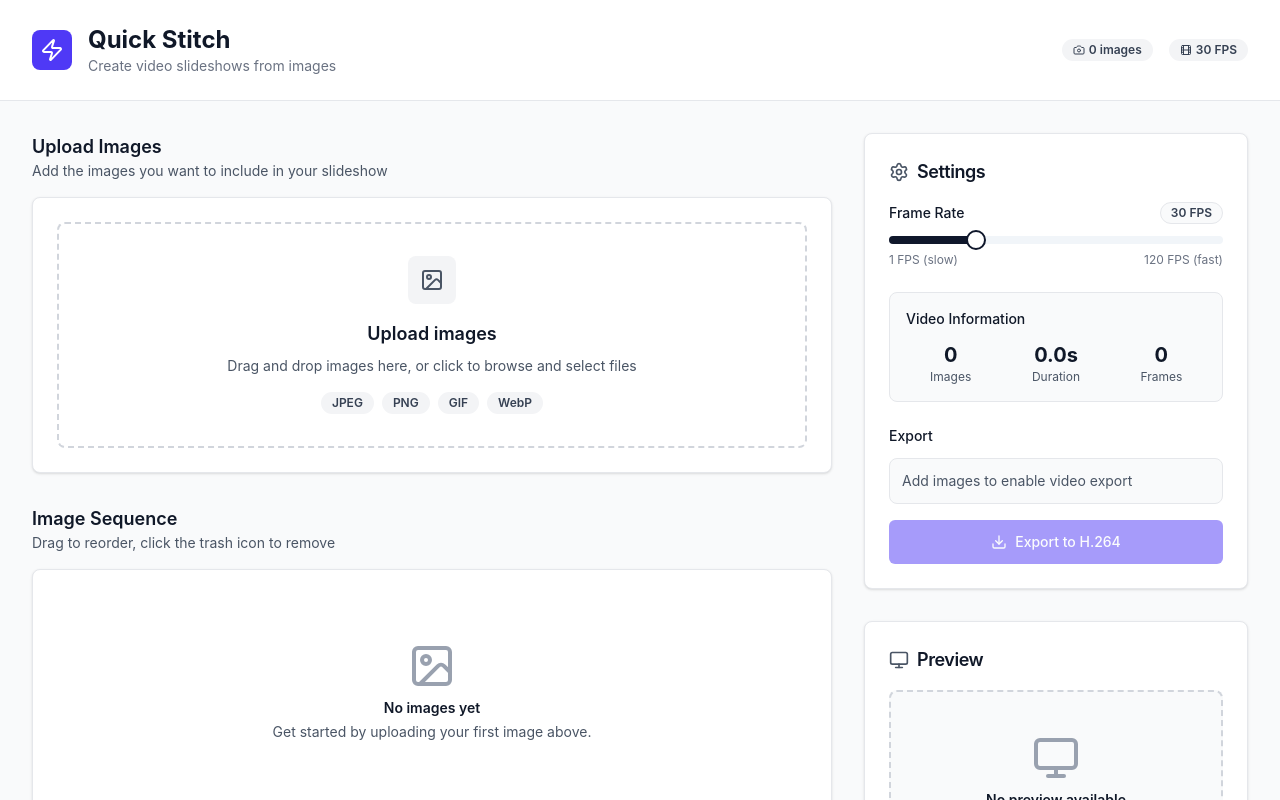
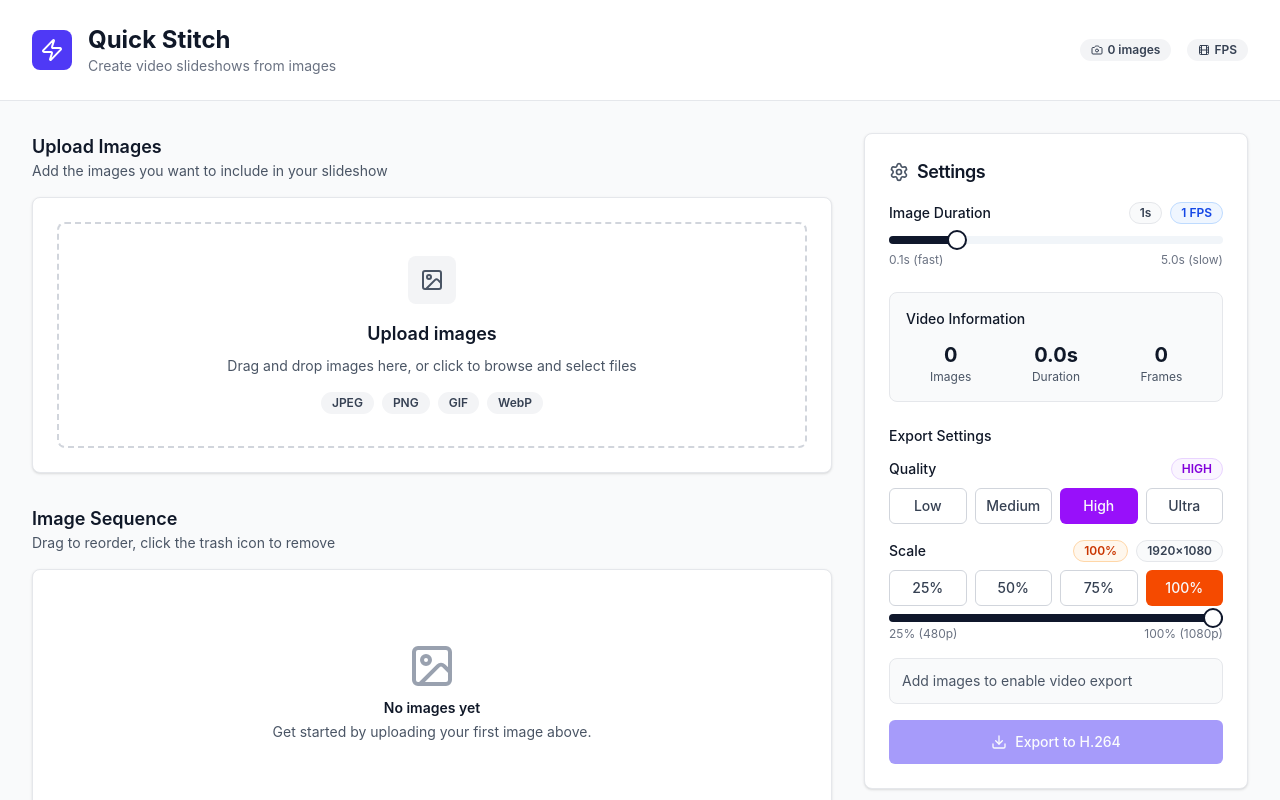
Before and after one commit to seblavoie/quick-sequence, a React (Vite) app: page / in a window 1280 px wide. Shown: the top 800 px of the page. Built offline with nearby package versions, Linux system fonts and the light colour scheme.

Commit message:
Added better export controls

```diff
--- a/src/components/Controls.tsx
+++ b/src/components/Controls.tsx
@@ -10,17 +10,22 @@ import { Slider } from "./ui/slider";
 
 export const Controls: React.FC = () => {
   const {
-    fps,
+    imageDuration,
     images,
+    exportSettings,
     isExporting,
     exportProgress,
     exportSuccess,
-    setFps,
+    setImageDuration,
+    setExportSettings,
     setIsExporting,
     setExportProgress,
     setExportSuccess,
     clearExportSuccess,
+    getFps,
   } = useImageStore();
+
+  const fps = getFps();
 
   const handleExport = async () => {
     if (images.length === 0) {
@@ -36,6 +41,8 @@ export const Controls: React.FC = () => {
       const result = await exportToH264({
         images,
         fps,
+        imageDuration,
+        exportSettings,
         onProgress: (progress) => {
           setExportProgress(progress);
         },
@@ -51,8 +58,8 @@ export const Controls: React.FC = () => {
     }
   };
 
-  const durationInSeconds = images.length > 0 ? images.length / fps : 0;
-  const totalFrames = Math.ceil(durationInSeconds * fps);
+  const totalDuration = images.length > 0 ? images.length * imageDuration : 0;
+  const totalFrames = Math.ceil(totalDuration * fps);
 
   return (
     <Card className="border-gray-200">
@@ -104,30 +111,38 @@ export const Controls: React.FC = () => {
           </div>
         )}
 
-        {/* FPS Control */}
+        {/* Image Duration Control */}
         <div>
           <div className="mb-3 flex items-center justify-between">
             <label className="text-sm font-medium text-gray-900">
-              Frame Rate
+              Image Duration
             </label>
+            <div className="flex items-center space-x-2">
               <Badge
                 variant="outline"
                 className="border-gray-200 bg-gray-50 text-gray-700"
               >
+                {imageDuration}s
+              </Badge>
+              <Badge
+                variant="outline"
+                className="border-blue-200 bg-blue-50 text-blue-700"
+              >
                 {fps} FPS
               </Badge>
             </div>
+          </div>
           <Slider
-            value={[fps]}
-            onValueChange={([value]) => setFps(value)}
-            min={1}
-            max={120}
-            step={1}
+            value={[imageDuration]}
+            onValueChange={([value]) => setImageDuration(value)}
+            min={0.1}
+            max={5.0}
+            step={0.1}
             className="w-full"
           />
           <div className="mt-2 flex justify-between text-xs text-gray-500">
-            <span>1 FPS (slow)</span>
-            <span>120 FPS (fast)</span>
+            <span>0.1s (fast)</span>
+            <span>5.0s (slow)</span>
           </div>
         </div>
 
@@ -145,7 +160,7 @@ export const Controls: React.FC = () => {
             </div>
             <div>
               <div className="text-xl font-bold text-gray-900">
-                {durationInSeconds.toFixed(1)}s
+                {totalDuration.toFixed(1)}s
               </div>
               <div className="text-xs text-gray-600">Duration</div>
             </div>
@@ -160,12 +175,107 @@ export const Controls: React.FC = () => {
 
         {/* Export Section */}
         <div>
-          <h4 className="mb-3 text-sm font-medium text-gray-900">Export</h4>
+          <h4 className="mb-3 text-sm font-medium text-gray-900">
+            Export Settings
+          </h4>
+
+          {/* Quality Control */}
+          <div className="mb-4">
+            <div className="mb-2 flex items-center justify-between">
+              <label className="text-sm font-medium text-gray-900">
+                Quality
+              </label>
+              <Badge
+                variant="outline"
+                className="border-purple-200 bg-purple-50 text-purple-700"
+              >
+                {exportSettings.quality.toUpperCase()}
+              </Badge>
+            </div>
+            <div className="grid grid-cols-4 gap-2">
+              {(["low", "medium", "high", "ultra"] as const).map((quality) => (
+                <Button
+                  key={quality}
+                  variant={
+                    exportSettings.quality === quality ? "default" : "outline"
+                  }
+                  size="sm"
+                  onClick={() => setExportSettings({ quality })}
+                  className={
+                    exportSettings.quality === quality
+                      ? "bg-purple-600 hover:bg-purple-700"
+                      : "border-gray-300 text-gray-700 hover:bg-gray-50"
+                  }
+                >
+                  {quality.charAt(0).toUpperCase() + quality.slice(1)}
+                </Button>
+              ))}
+            </div>
+          </div>
+
+          {/* Scale Control */}
+          <div className="mb-4">
+            <div className="mb-2 flex items-center justify-between">
+              <label className="text-sm font-medium text-gray-900">Scale</label>
+              <div className="flex items-center space-x-2">
+                <Badge
+                  variant="outline"
+                  className="border-orange-200 bg-orange-50 text-orange-700"
+                >
+                  {Math.round(exportSettings.scale * 100)}%
+                </Badge>
+                <Badge
+                  variant="outline"
+                  className="border-gray-200 bg-gray-50 text-gray-700"
+                >
+                  {Math.round(1920 * exportSettings.scale)}×
+                  {Math.round(1080 * exportSettings.scale)}
+                </Badge>
+              </div>
+            </div>
+            <div className="grid grid-cols-4 gap-2 mb-2">
+              {[0.25, 0.5, 0.75, 1.0].map((scale) => (
+                <Button
+                  key={scale}
+                  variant={
+                    exportSettings.scale === scale ? "default" : "outline"
+                  }
+                  size="sm"
+                  onClick={() => setExportSettings({ scale })}
+                  className={
+                    exportSettings.scale === scale
+                      ? "bg-orange-600 hover:bg-orange-700"
+                      : "border-gray-300 text-gray-700 hover:bg-gray-50"
+                  }
+                >
+                  {Math.round(scale * 100)}%
+                </Button>
+              ))}
+            </div>
+            <Slider
+              value={[exportSettings.scale]}
+              onValueChange={([value]) => setExportSettings({ scale: value })}
+              min={0.25}
+              max={1.0}
+              step={0.05}
+              className="w-full"
+            />
+            <div className="mt-1 flex justify-between text-xs text-gray-500">
+              <span>25% (480p)</span>
+              <span>100% (1080p)</span>
+            </div>
+          </div>
+
           {images.length > 0 ? (
             <div className="mb-4 rounded-lg border border-green-200 bg-green-50 p-3">
               <p className="text-sm text-green-800">
                 Ready to export {images.length} images as a{" "}
-                {durationInSeconds.toFixed(1)}s video at {fps} FPS
+                {totalDuration.toFixed(1)}s video ({imageDuration}s per image)
+              </p>
+              <p className="text-xs text-green-700 mt-1">
+                Output: {Math.round(1920 * exportSettings.scale)}×
+                {Math.round(1080 * exportSettings.scale)} •{" "}
+                {exportSettings.quality.toUpperCase()} quality
               </p>
             </div>
           ) : (
--- a/src/components/VideoPreview.tsx
+++ b/src/components/VideoPreview.tsx
@@ -7,14 +7,15 @@ import { Card, CardContent, CardHeader, CardTitle } from "./ui/card";
 import { Progress } from "./ui/progress";
 
 export const VideoPreview: React.FC = () => {
-  const { images, fps } = useImageStore();
+  const { images, imageDuration, getFps } = useImageStore();
   const [isPlaying, setIsPlaying] = useState(false);
   const [currentImageIndex, setCurrentImageIndex] = useState(0);
   const [progress, setProgress] = useState(0);
   const intervalRef = useRef<number | null>(null);
 
-  // Each image shows for 1 second (1000ms), regardless of FPS
-  const imageDuration = 1000; // 1 second per image
+  // Use the actual image duration from store (in milliseconds)
+  const imageDisplayDuration = imageDuration * 1000;
+  const fps = getFps();
 
   useEffect(() => {
     setCurrentImageIndex(0);
@@ -36,7 +37,7 @@ export const VideoPreview: React.FC = () => {
           setProgress(nextIndex === 0 ? 0 : newProgress);
           return nextIndex;
         });
-      }, imageDuration); // Use imageDuration instead of frameDuration
+      }, imageDisplayDuration);
     } else {
       if (intervalRef.current) {
         clearInterval(intervalRef.current);
@@ -49,7 +50,7 @@ export const VideoPreview: React.FC = () => {
         clearInterval(intervalRef.current);
       }
     };
-  }, [isPlaying, images.length, imageDuration]);
+  }, [isPlaying, images.length, imageDisplayDuration]);
 
   useEffect(() => {
     if (images.length > 0) {
@@ -70,8 +71,8 @@ export const VideoPreview: React.FC = () => {
   };
 
   const currentImage = images[currentImageIndex];
-  const totalDuration = images.length; // Each image = 1 second
-  const currentTime = currentImageIndex + 1; // Current time in seconds
+  const totalDuration = images.length * imageDuration; // Total duration in seconds
+  const currentTime = (currentImageIndex + 1) * imageDuration; // Current time in seconds
 
   if (images.length === 0) {
     return (
@@ -196,7 +197,7 @@ export const VideoPreview: React.FC = () => {
             <div className="mt-1 flex items-center justify-center space-x-2 text-xs text-gray-600">
               <span>Image {currentImageIndex + 1}</span>
               <span>•</span>
-              <span>1s duration</span>
+              <span>{imageDuration}s duration</span>
               <span>•</span>
               <span>{fps} FPS export</span>
               <span>•</span>
--- a/src/lib/videoExport.ts
+++ b/src/lib/videoExport.ts
@@ -1,8 +1,14 @@
-import { ImageItem } from "../store/useImageStore";
+import {
+  ExportSettings,
+  ImageItem,
+  QualityPreset,
+} from "../store/useImageStore";
 
 export interface ExportOptions {
   images: ImageItem[];
   fps: number;
+  imageDuration?: number; // Duration each image shows (in seconds)
+  exportSettings?: ExportSettings;
   onProgress?: (progress: number) => void;
 }
 
@@ -97,9 +103,27 @@ const getBestVideoFormat = (): {
   );
 };
 
+// Quality preset configurations
+const getQualityConfig = (quality: QualityPreset) => {
+  switch (quality) {
+    case "low":
+      return { bitrate: 2000000, bitrateMultiplier: 0.5 }; // 2 Mbps
+    case "medium":
+      return { bitrate: 4000000, bitrateMultiplier: 0.75 }; // 4 Mbps
+    case "high":
+      return { bitrate: 8000000, bitrateMultiplier: 1.0 }; // 8 Mbps
+    case "ultra":
+      return { bitrate: 15000000, bitrateMultiplier: 1.5 }; // 15 Mbps
+    default:
+      return { bitrate: 8000000, bitrateMultiplier: 1.0 };
+  }
+};
+
 export const exportToH264 = async ({
   images,
   fps,
+  imageDuration = 1.0, // Default to 1 second per image
+  exportSettings = { quality: "high", scale: 1.0 },
   onProgress,
 }: ExportOptions): Promise<ExportResult> => {
   if (images.length === 0) {
@@ -107,10 +131,18 @@ export const exportToH264 = async ({
   }
 
   try {
-    // Video configuration
-    const width = 1920;
-    const height = 1080;
-    const videoBitrate = 8000000; // 8 Mbps for good quality
+    // Video configuration based on export settings
+    const baseWidth = 1920;
+    const baseHeight = 1080;
+    const width = Math.round(baseWidth * exportSettings.scale);
+    const height = Math.round(baseHeight * exportSettings.scale);
+
+    const qualityConfig = getQualityConfig(exportSettings.quality);
+    const videoBitrate = Math.round(
+      qualityConfig.bitrate *
+        exportSettings.scale *
+        qualityConfig.bitrateMultiplier,
+    );
 
     // Create canvas
     const canvas = document.createElement("canvas");
@@ -158,9 +190,9 @@ export const exportToH264 = async ({
     mediaRecorder.start();
     onProgress?.(30);
 
-    // Calculate timing
+    // Calculate timing based on image duration and fps
     const frameInterval = 1000 / fps; // milliseconds per frame
-    const framesPerImage = fps; // 1 second per image
+    const framesPerImage = Math.max(1, Math.round(imageDuration * fps)); // frames per image
     const totalFrames = images.length * framesPerImage;
 
     let currentFrame = 0;
@@ -168,7 +200,7 @@ export const exportToH264 = async ({
     // Animation function
     const renderFrame = () => {
       return new Promise<void>((resolve) => {
-        // Determine which image to show
+        // Determine which image to show based on frames
         const imageIndex = Math.floor(currentFrame / framesPerImage);
 
         if (imageIndex < loadedImages.length) {
@@ -231,15 +263,15 @@ export const exportToH264 = async ({
 
     onProgress?.(100);
 
-    // Return success data instead of showing alert
-    const durationInSeconds = images.length;
+    // Return success data
+    const totalDuration = images.length * imageDuration;
     const fileSizeMB = (videoBlob.size / (1024 * 1024)).toFixed(1);
 
     return {
       filename,
       fileSize: `${fileSizeMB} MB`,
-      duration: durationInSeconds,
-      format: videoFormat.formatName,
+      duration: totalDuration,
+      format: `${videoFormat.formatName} (${width}×${height}, ${exportSettings.quality.toUpperCase()})`,
     };
   } catch (error) {
     console.error("Export failed:", error);
--- a/src/store/useImageStore.ts
+++ b/src/store/useImageStore.ts
@@ -7,9 +7,17 @@ export interface ImageItem {
   name: string;
 }
 
+export type QualityPreset = "low" | "medium" | "high" | "ultra";
+
+export interface ExportSettings {
+  quality: QualityPreset;
+  scale: number; // Scale percentage (0.25 = 25%, 1.0 = 100%)
+}
+
 interface ImageStore {
   images: ImageItem[];
-  fps: number;
+  imageDuration: number; // Duration in seconds each image shows
+  exportSettings: ExportSettings;
   isExporting: boolean;
   exportProgress: number;
   exportSuccess: {
@@ -23,7 +31,8 @@ interface ImageStore {
   addImages: (files: File[]) => void;
   removeImage: (id: string) => void;
   reorderImages: (oldIndex: number, newIndex: number) => void;
-  setFps: (fps: number) => void;
+  setImageDuration: (duration: number) => void;
+  setExportSettings: (settings: Partial<ExportSettings>) => void;
   setIsExporting: (isExporting: boolean) => void;
   setExportProgress: (progress: number) => void;
   setExportSuccess: (
@@ -36,6 +45,9 @@ interface ImageStore {
   ) => void;
   clearExportSuccess: () => void;
   clearImages: () => void;
+
+  // Computed
+  getFps: () => number;
 }
 
 // Deterministic ID generator using timestamp and counter
@@ -46,7 +58,11 @@ const generateId = () => {
 
 export const useImageStore = create<ImageStore>((set, get) => ({
   images: [],
-  fps: 30,
+  imageDuration: 1.0, // Default: 1 second per image
+  exportSettings: {
+    quality: "high",
+    scale: 1.0, // 100% scale
+  },
   isExporting: false,
   exportProgress: 0,
   exportSuccess: null,
@@ -85,8 +101,14 @@ export const useImageStore = create<ImageStore>((set, get) => ({
     });
   },
 
-  setFps: (fps: number) => {
-    set({ fps });
+  setImageDuration: (duration: number) => {
+    set({ imageDuration: duration });
+  },
+
+  setExportSettings: (settings: Partial<ExportSettings>) => {
+    set((state) => ({
+      exportSettings: { ...state.exportSettings, ...settings },
+    }));
   },
 
   setIsExporting: (isExporting: boolean) => {
@@ -117,4 +139,11 @@ export const useImageStore = create<ImageStore>((set, get) => ({
     images.forEach((img) => URL.revokeObjectURL(img.url));
     set({ images: [] });
   },
+
+  // Calculate FPS based on image duration
+  getFps: () => {
+    const { imageDuration } = get();
+    // FPS = 1 / duration, with minimum of 1 FPS for very long durations
+    return Math.max(1, Math.round(1 / imageDuration));
+  },
 }));
```
Lines whose indentation alone changed are shown as unchanged.
